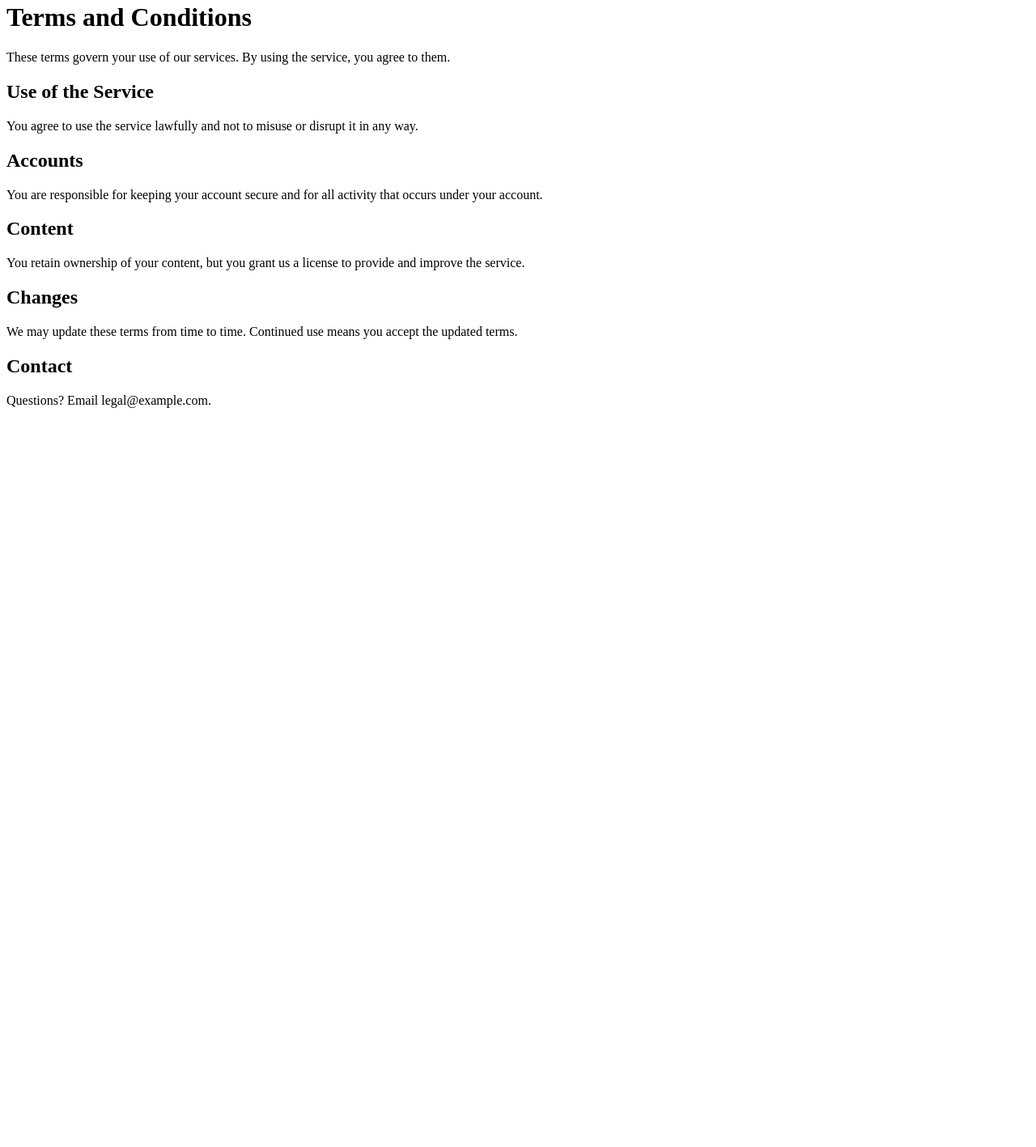
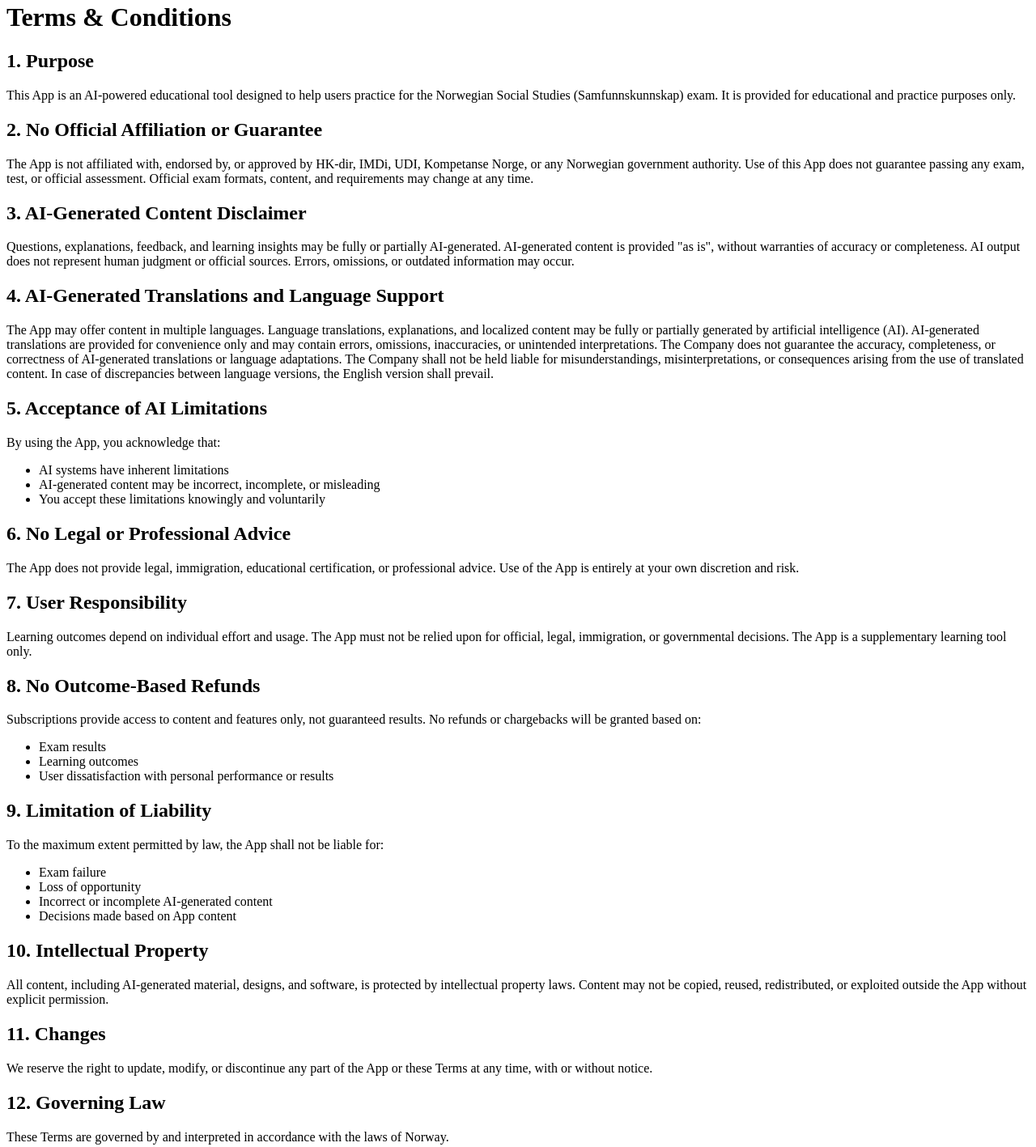
Before and after one commit to Norskporten/privacy-policy, a plain HTML site: page terms-and-conditions.html in a window 1280 px wide. Shown: the part 18-1435 px from the top of the page at 81% size. Before the commit the page ends 800 px from the top, so only its background shows below. Drawn offline with Linux system fonts and the light colour scheme.

Commit message:
first version

```diff
--- a/terms-and-conditions.html
+++ b/terms-and-conditions.html
@@ -7,38 +7,107 @@
   </head>
   <body>
     <main>
-      <h1>Terms and Conditions</h1>
+      <h1>Terms &amp; Conditions</h1>
+
+      <h2>1. Purpose</h2>
       <p>
-        These terms govern your use of our services. By using the service, you
-        agree to them.
+        This App is an AI-powered educational tool designed to help users
+        practice for the Norwegian Social Studies (Samfunnskunnskap) exam. It is
+        provided for educational and practice purposes only.
       </p>
 
-      <h2>Use of the Service</h2>
+      <h2>2. No Official Affiliation or Guarantee</h2>
       <p>
-        You agree to use the service lawfully and not to misuse or disrupt it in
-        any way.
+        The App is not affiliated with, endorsed by, or approved by HK-dir, IMDi,
+        UDI, Kompetanse Norge, or any Norwegian government authority. Use of this
+        App does not guarantee passing any exam, test, or official assessment.
+        Official exam formats, content, and requirements may change at any time.
       </p>
 
-      <h2>Accounts</h2>
+      <h2>3. AI-Generated Content Disclaimer</h2>
       <p>
-        You are responsible for keeping your account secure and for all activity
-        that occurs under your account.
+        Questions, explanations, feedback, and learning insights may be fully or
+        partially AI-generated. AI-generated content is provided "as is", without
+        warranties of accuracy or completeness. AI output does not represent
+        human judgment or official sources. Errors, omissions, or outdated
+        information may occur.
       </p>
 
-      <h2>Content</h2>
+      <h2>4. AI-Generated Translations and Language Support</h2>
       <p>
-        You retain ownership of your content, but you grant us a license to
-        provide and improve the service.
+        The App may offer content in multiple languages. Language translations,
+        explanations, and localized content may be fully or partially generated
+        by artificial intelligence (AI). AI-generated translations are provided
+        for convenience only and may contain errors, omissions, inaccuracies, or
+        unintended interpretations. The Company does not guarantee the accuracy,
+        completeness, or correctness of AI-generated translations or language
+        adaptations. The Company shall not be held liable for misunderstandings,
+        misinterpretations, or consequences arising from the use of translated
+        content. In case of discrepancies between language versions, the English
+        version shall prevail.
       </p>
 
-      <h2>Changes</h2>
+      <h2>5. Acceptance of AI Limitations</h2>
+      <p>By using the App, you acknowledge that:</p>
+      <ul>
+        <li>AI systems have inherent limitations</li>
+        <li>AI-generated content may be incorrect, incomplete, or misleading</li>
+        <li>You accept these limitations knowingly and voluntarily</li>
+      </ul>
+
+      <h2>6. No Legal or Professional Advice</h2>
       <p>
-        We may update these terms from time to time. Continued use means you
-        accept the updated terms.
+        The App does not provide legal, immigration, educational certification,
+        or professional advice. Use of the App is entirely at your own
+        discretion and risk.
       </p>
 
-      <h2>Contact</h2>
-      <p>Questions? Email legal@example.com.</p>
+      <h2>7. User Responsibility</h2>
+      <p>
+        Learning outcomes depend on individual effort and usage. The App must
+        not be relied upon for official, legal, immigration, or governmental
+        decisions. The App is a supplementary learning tool only.
+      </p>
+
+      <h2>8. No Outcome-Based Refunds</h2>
+      <p>
+        Subscriptions provide access to content and features only, not guaranteed
+        results. No refunds or chargebacks will be granted based on:
+      </p>
+      <ul>
+        <li>Exam results</li>
+        <li>Learning outcomes</li>
+        <li>User dissatisfaction with personal performance or results</li>
+      </ul>
+
+      <h2>9. Limitation of Liability</h2>
+      <p>To the maximum extent permitted by law, the App shall not be liable for:</p>
+      <ul>
+        <li>Exam failure</li>
+        <li>Loss of opportunity</li>
+        <li>Incorrect or incomplete AI-generated content</li>
+        <li>Decisions made based on App content</li>
+      </ul>
+
+      <h2>10. Intellectual Property</h2>
+      <p>
+        All content, including AI-generated material, designs, and software, is
+        protected by intellectual property laws. Content may not be copied,
+        reused, redistributed, or exploited outside the App without explicit
+        permission.
+      </p>
+
+      <h2>11. Changes</h2>
+      <p>
+        We reserve the right to update, modify, or discontinue any part of the
+        App or these Terms at any time, with or without notice.
+      </p>
+
+      <h2>12. Governing Law</h2>
+      <p>
+        These Terms are governed by and interpreted in accordance with the laws
+        of Norway.
+      </p>
     </main>
   </body>
 </html>
```
Also changed, not shown: privacy-policy.html (+76 -23 lines).
